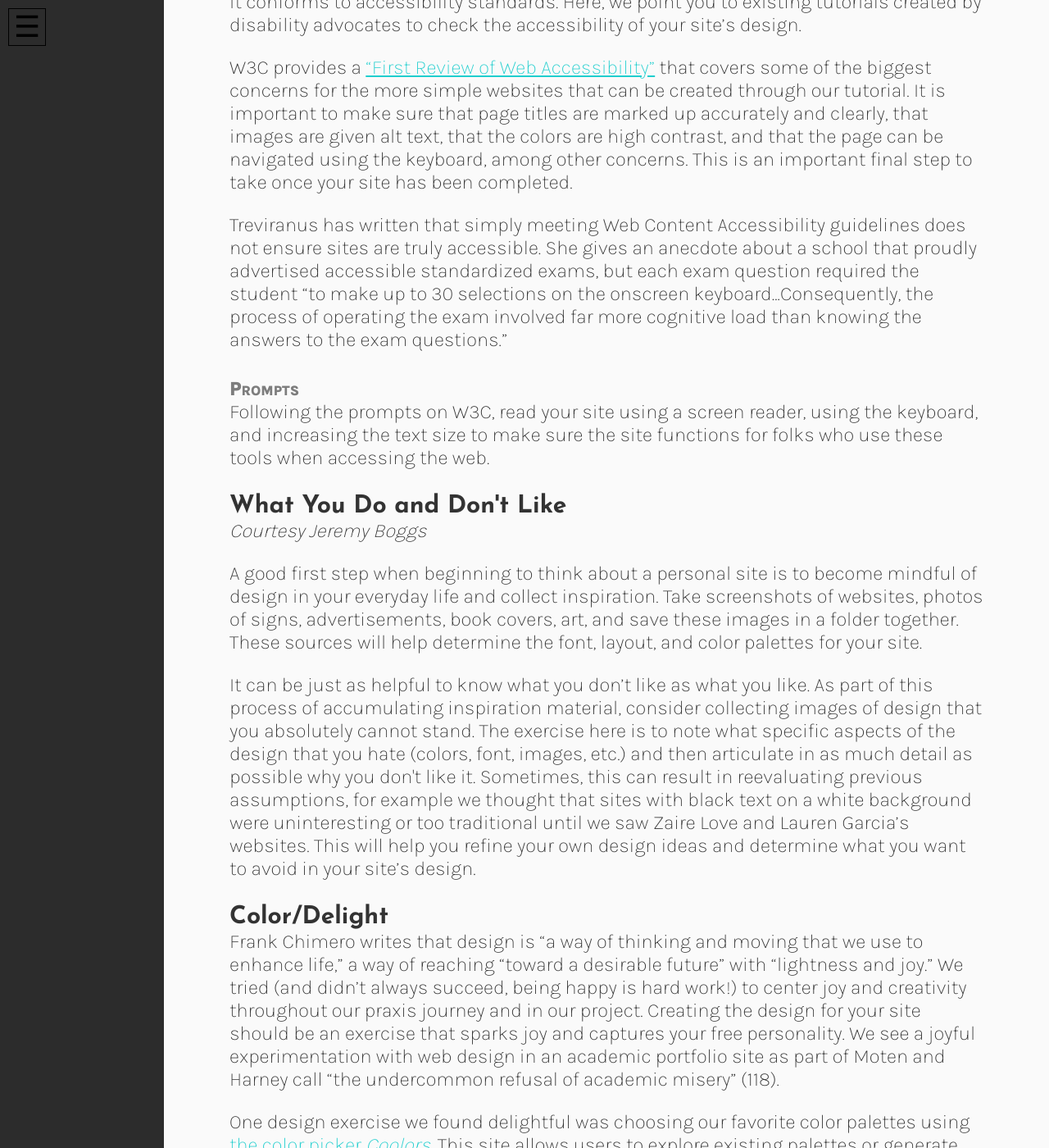
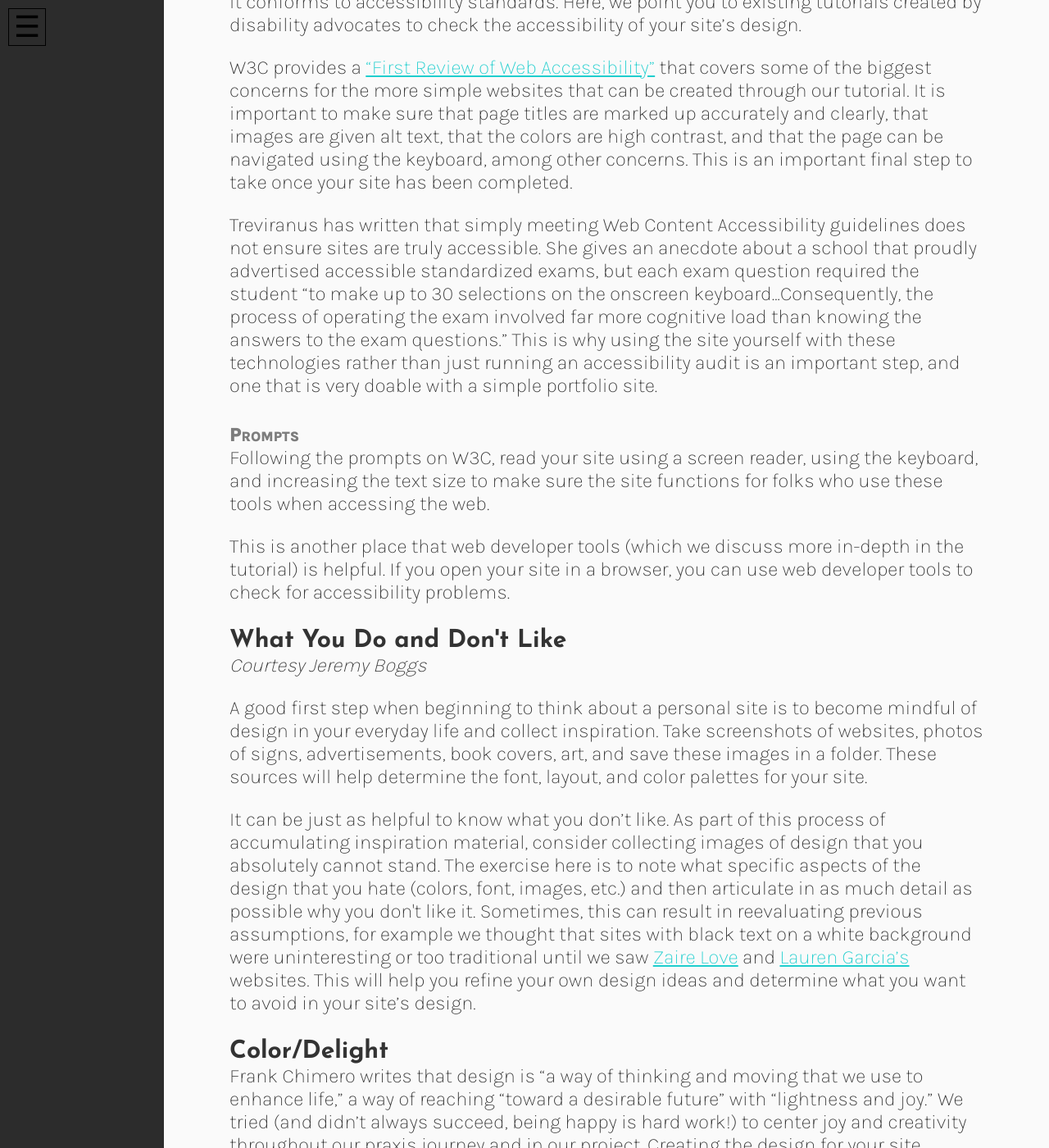
Before and after one commit to scholarslab/brackets, a Jekyll site: the page built from design-ethos.html, in a window 1280 px wide and 1400 px high, scrolled down 4063 px. Shown: the whole window at 82% size. Built offline with Jekyll 4.4.1, drawn with Linux system fonts in a browser that asks for light colours; some of the changed text lies outside the part shown.

Commit message:
edits design ethos

```diff
--- a/design-ethos.html
+++ b/design-ethos.html
@@ -53,14 +53,16 @@
 <h3>Accessibility</h3>
 <p>The most important way to practice solidarity in the design of your site is to make sure it conforms to accessibility standards. Here, we point you to existing tutorials created by disability advocates to check the accessibility of your site’s design.</p>
 <p>W3C provides a <a href="https://www.w3.org/WAI/test-evaluate/preliminary/">“First Review of Web Accessibility”</a> that covers some of the biggest concerns for the more simple websites that can be created through our tutorial. It is important to make sure that page titles are marked up accurately and clearly, that images are given alt text, that the colors are high contrast, and that the page can be navigated using the keyboard, among other concerns. This is an important final step to take once your site has been completed.</p>
-<p>Treviranus has written that simply meeting Web Content Accessibility guidelines does not ensure sites are truly accessible. She gives an anecdote about a school that proudly advertised accessible standardized exams, but each exam question required the student “to make up to 30 selections on the onscreen keyboard...Consequently, the process of operating the exam involved far more cognitive load than knowing the answers to the exam questions.”</p>
+<p>Treviranus has written that simply meeting Web Content Accessibility guidelines does not ensure sites are truly accessible. She gives an anecdote about a school that proudly advertised accessible standardized exams, but each exam question required the student “to make up to 30 selections on the onscreen keyboard...Consequently, the process of operating the exam involved far more cognitive load than knowing the answers to the exam questions.” This is why using the site yourself with these technologies rather than just running an accessibility audit is an important step, and one that is very doable with a simple portfolio site. </p>
 <h4>Prompts</h4>
 <p>Following the prompts on W3C, read your site using a screen reader, using the keyboard, and increasing the text size to make sure the site functions for folks who use these tools when accessing the web.</p>
+<p>This is another place that web developer tools (which we discuss more in-depth in the tutorial) is helpful. If you open your site in a browser, you can use web developer tools to check for accessibility problems.</p>
 
 <h3>What You Do and Don't Like</h3>
 <i>Courtesy Jeremy Boggs</i>
-<p>A good first step when beginning to think about a personal site is to become mindful of design in your everyday life and collect inspiration. Take screenshots of websites, photos of signs, advertisements, book covers, art, and save these images in a folder together. These sources will help determine the font, layout, and color palettes for your site.</p>
-<p>It can be just as helpful to know what you don’t like as what you like. As part of this process of accumulating inspiration material, consider collecting images of design that you absolutely cannot stand. The exercise here is to note what specific aspects of the design that you hate (colors, font, images, etc.) and then articulate in as much detail as possible why you don't like it. Sometimes, this can result in reevaluating previous assumptions, for example we thought that sites with black text on a white background were uninteresting or too traditional until we saw Zaire Love and Lauren Garcia’s websites. This will help you refine your own design ideas and determine what you want to avoid in your site’s design.</p>
+<p>A good first step when beginning to think about a personal site is to become mindful of design in your everyday life and collect inspiration. Take screenshots of websites, photos of signs, advertisements, book covers, art, and save these images in a folder. These sources will help determine the font, layout, and color palettes for your site.</p>
+<p>It can be just as helpful to know what you don’t like. As part of this process of accumulating inspiration material, consider collecting images of design that you absolutely cannot stand. The exercise here is to note what specific aspects of the design that you hate (colors, font, images, etc.) and then articulate in as much detail as possible why you don't like it. Sometimes, this can result in reevaluating previous assumptions, for example we thought that sites with black text on a white background were uninteresting or too traditional until we saw <a href="http://zairelove.com/">Zaire Love</a> and <a href="https://laurencgarcia.com/">Lauren Garcia’s</a> websites. This will help you refine your own design ideas and determine what you want to avoid in your site’s design.</p>
+
 
 <h3>Color/Delight</h3>
 <p>Frank Chimero writes that design is “a way of thinking and moving that we use to enhance life,” a way of reaching “toward a desirable future” with “lightness and joy.” We tried (and didn’t always succeed, being happy is hard work!) to center joy and creativity throughout our praxis journey and in our project. Creating the design for your site should be an exercise that sparks joy and captures your free personality. We see a joyful experimentation with web design in an academic portfolio site as part of Moten and Harney call “the undercommon refusal of academic misery” (118).</p>
@@ -80,16 +82,25 @@
 <h4>Prompts</h4>
 <p>Here are a couple of exercises we did to choose fonts for <i>[Your Name Here]</i> and for our personal sites:</p>
 <ul>
-	<li>We collected our favorite websites (see prompt 2) and copied their style choices, including font, using the inspect element technique.</li>
+	<li>We collected our favorite websites (see prompt 2) and copied their style choices, including font, using the developer tools inspect element technique.</li>
 	<li>We brainstormed words to describe the mood and aesthetic we envisioned for the site ("minimalist with pop" was our phrase for <i>[Your Name Here]</i>), then browsed Google Fonts for an option that we felt encapsulated that aesthetic.</li>
 </ul>
 
 <h3>Living Document</h3>
 <p>Treviranus emphasizes that “incompleteness”, “imperfection,” and “impermanence” are crucial aspects of an accessible design process that stand counter to the dominant values of our society (and academia) that privilege perfection and completion. We spent time thinking about what it means to create a “living document,” and invite you to consider similar framing for your website. This will help you to be in solidarity with disabled users of your site, as well as allow the work to change as you do. Websites must be regularly updated as technology changes, but we think these updates should go further to reflect not just what’s necessary to keep the site working, but also the shifts that occur in your life and personality.</p>
-<p>We encourage you to make updating your website part of your routine in a way that feels natural, maybe once a semester, or at the same time you would update your CV. When you decide to update your site, go through all of the content to see if it still reflects your personality. Think about how your site can reflect the changes in your professional and personal life that have occurred since your last update. Does your headshot still feel like it reflects who you are? Have you begun a hobby or project that has impacted you? We recognize that this can be easier said than done, we intended <a href="http://praxis.scholarslab.org/charter/charter-2021-2022/">our praxis charter</a> to be a living document and never ended up updating it. </p>
+<h4>Prompts</h4>
+<p>We encourage you to make updating your website part of your routine in a way that feels natural. When you decide to update your site, go through all of the content to see if it still reflects your personality. Think about how your site can reflect the changes in your professional and personal life that have occurred since your last update. Does your headshot still feel like it reflects who you are? Is all of the writing still accurate and fresh? Have you begun a hobby or project that has impacted you? We recognize that this can be easier said than done, we intended <a href="http://praxis.scholarslab.org/charter/charter-2021-2022/">our praxis charter</a> to be a living document and never ended up updating it. </p>
+<p>Consider setting yourself a reminder to update your site:</p>
+<ul>
+	<li>Once a semester</li>
+	<li>Once a season</li>
+	<li>The same time that you update your CV</li>
+	<li>After accomplishing a personal or professional goal</li>
+	<li>After having a photo taken that resonates with you</li>
+</ul>
 
 <h3>Open Access</h3>
-<p>Whether you are creating a portfolio website about your research or creating a website for a large research project, consider how open access fits into your website’s design. Part of what keeps academic elitism in place are various access charges that one must pay in order to access crucial research materials—charges that often do not go back to the scholar who produced that research, but to the publishing company that distributes it. These paywalls can act as barriers for the most precarious populations in academia, such as independent scholars, graduate students from underfunded colleges and universities, and adjunct faculty.</p>
+<p>Whether you are creating a portfolio website about your research or creating a website for a large research project, consider how open access fits into your website’s design. Part of what keeps academic elitism in place are various access charges that one must pay in order to access crucial research materials—charges that often do not go back to the scholar who produced that research, but to the publishing company that distributes it. These paywalls can act as barriers for the most precarious populations in academia, such as independent scholars, graduate students from underfunded colleges and universities, and adjunct faculty. We wrote more about open access in our <a href="https://brackets.scholarslab.org/individuality-solidarity/">solidarity prompts.</a></p>
 
 <h3>Multi-Lingual</h3>
 <p>If you are able to read and write in a language other than English, consider creating a bilingual or multilingual version of your website so that it can speak to a larger, non-Anglophone audience. After all, the internet is a global place: there is no reason why English should be the only, or most important, language online. (Moreover, if you are learning a second or third language at the moment, this exercise might also be especially useful for practicing your foreign language skills!)</p>
```
Also changed, not shown: other parts of design-ethos.html (+1 -1 lines).
